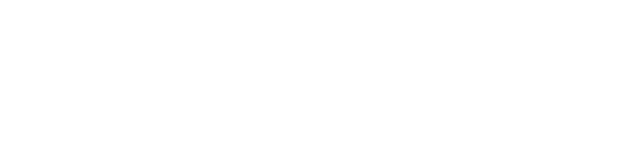
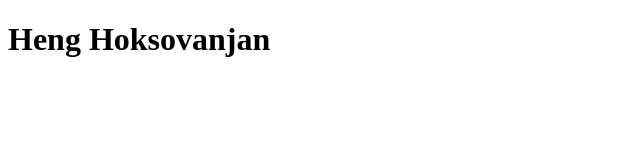
Before and after one commit to Soeun-Sovannarith/Front_End, a plain HTML site: page index.html in a window 1280 px wide. Shown: the whole page, without its empty margins (0-640 px from the left). Drawn offline with Linux system fonts and the light colour scheme.

Commit message:
second push

```diff
--- a/index.html
+++ b/index.html
@@ -9,7 +9,7 @@
         <link rel="stylesheet" href="">
     </head>
     <body>
-
+        <h1>Heng Hoksovanjan</h1>
 
         <script src="" async defer></script>
 
```
